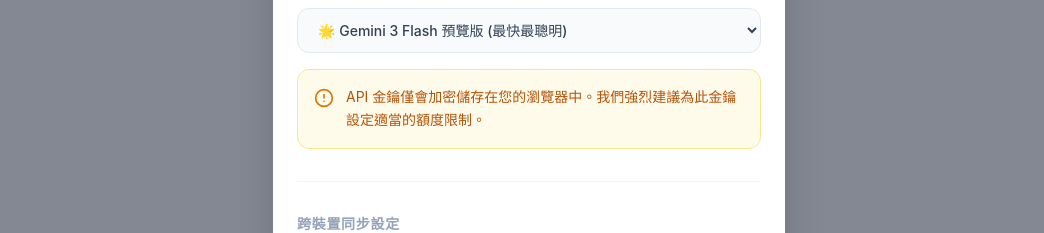
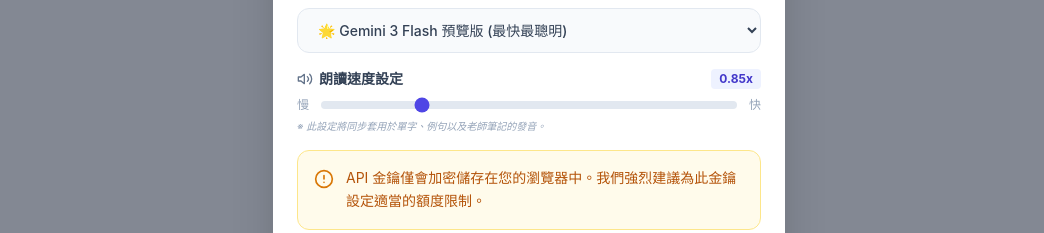
Before and after one commit to windstrace1000/windstrace-vocabulary, a React (Vite) app: page / in a window 1280 px wide. Both pictures are taken after a click on the button "系統設定 (API Key)". Shown: the part 287-520 px from the top of the page, without its empty margins (111-1155 px from the left). Built offline with nearby package versions, Linux system fonts and the light colour scheme; no server answers.

Commit message:
功能：在設定頁面中加入朗讀速度調整滑桿

```diff
--- a/src/components/FormattedTeacherNotes.jsx
+++ b/src/components/FormattedTeacherNotes.jsx
@@ -1,4 +1,5 @@
 import React from 'react';
+import { getSpeechRate } from '../utils/apiKey';
 
 /**
  * FormattedTeacherNotes - 專門用來渲染老師講解內容的格式化組件
@@ -16,7 +17,7 @@ const FormattedTeacherNotes = ({ text }) => {
       window.speechSynthesis.cancel();
       const utterance = new SpeechSynthesisUtterance(word);
       utterance.lang = 'en-US';
-      utterance.rate = 0.9;
+      utterance.rate = parseFloat(getSpeechRate());
       window.speechSynthesis.speak(utterance);
     }
   };
--- a/src/components/SettingsModal.jsx
+++ b/src/components/SettingsModal.jsx
@@ -3,14 +3,15 @@
 // ==========================================
 
 import { useState } from 'react';
-import { X, Key, ShieldCheck, AlertCircle, Cpu, Book, Newspaper, Plus, Trash2, Smartphone, Copy, Check, RotateCw } from 'lucide-react';
-import { getGeminiApiKey, setGeminiApiKey, getGeminiModel, setGeminiModel } from '../utils/apiKey';
+import { X, Key, ShieldCheck, AlertCircle, Cpu, Book, Newspaper, Plus, Trash2, Smartphone, Copy, Check, RotateCw, Volume2 } from 'lucide-react';
+import { getGeminiApiKey, setGeminiApiKey, getGeminiModel, setGeminiModel, getSpeechRate, setSpeechRate } from '../utils/apiKey';
 import { getCategorySettings, saveCategorySettings } from '../utils/categories';
 import { getUserId, setUserId } from '../utils/userId';
 
 export default function SettingsModal({ isOpen, onClose }) {
   const [apiKeyInput, setApiKeyInput] = useState(getGeminiApiKey());
   const [modelInput, setModelInput] = useState(getGeminiModel());
+  const [speechRateInput, setSpeechRateInput] = useState(getSpeechRate());
   const [categories, setCategories] = useState(getCategorySettings());
 
   const currentUserId = getUserId();
@@ -28,6 +29,7 @@ export default function SettingsModal({ isOpen, onClose }) {
   const handleSave = () => {
     setGeminiApiKey(apiKeyInput);
     setGeminiModel(modelInput);
+    setSpeechRate(speechRateInput);
     saveCategorySettings(categories);
 
     const idChanged = userIdInput.trim() !== currentUserId && userIdInput.trim() !== '';
@@ -151,6 +153,29 @@ export default function SettingsModal({ isOpen, onClose }) {
                 <option value="gemini-2.5-flash">Gemini 2.5 Flash 穩定版</option>
                 <option value="gemini-2.5-flash-lite">Gemini 2.5 Flash Lite (輕量版)</option>
               </select>
+            </div>
+
+            <div>
+              <label className="flex items-center justify-between text-sm font-semibold text-slate-700 mb-2">
+                <span className="flex items-center gap-1.5">
+                  <Volume2 className="w-4 h-4 text-slate-500" /> 朗讀速度設定
+                </span>
+                <span className="bg-indigo-50 text-indigo-700 px-2 py-0.5 rounded text-xs font-bold">{speechRateInput}x</span>
+              </label>
+              <div className="flex items-center gap-3">
+                <span className="text-xs text-slate-400">慢</span>
+                <input
+                  type="range"
+                  min="0.5"
+                  max="2.0"
+                  step="0.05"
+                  value={speechRateInput}
+                  onChange={(e) => setSpeechRateInput(e.target.value)}
+                  className="flex-1 h-2 bg-slate-200 rounded-lg appearance-none cursor-pointer accent-indigo-600"
+                />
+                <span className="text-xs text-slate-400">快</span>
+              </div>
+              <p className="text-[10px] text-slate-400 mt-1.5 italic">※ 此設定將同步套用於單字、例句以及老師筆記的發音。</p>
             </div>
 
             <div className="bg-amber-50 border border-amber-200 rounded-xl p-4 flex gap-3 text-sm text-amber-800">
--- a/src/utils/apiKey.js
+++ b/src/utils/apiKey.js
@@ -32,3 +32,15 @@ export const getGeminiModel = () => {
 export const setGeminiModel = (modelName) => {
   localStorage.setItem(API_MODEL_STORAGE, modelName);
 };
+
+// --- 語音朗讀速度設定 ---
+const SPEECH_RATE_STORAGE = 'vocabulary_master_speech_rate';
+const DEFAULT_SPEECH_RATE = '0.85';
+
+export const getSpeechRate = () => {
+  return localStorage.getItem(SPEECH_RATE_STORAGE) || DEFAULT_SPEECH_RATE;
+};
+
+export const setSpeechRate = (rate) => {
+  localStorage.setItem(SPEECH_RATE_STORAGE, rate.toString());
+};
--- a/src/utils/audio.js
+++ b/src/utils/audio.js
@@ -1,6 +1,8 @@
 // ==========================================
 // TTS 語音播放工具
 // ==========================================
+
+import { getSpeechRate } from './apiKey';
 
 /**
  * 取得高品質的英文語音
@@ -29,6 +31,8 @@ const getBestVoice = () => {
 export const playAudio = async (text) => {
   if (!text) return;
 
+  const currentRate = parseFloat(getSpeechRate());
+
   // 1. 嘗試尋找本地高品質 (Natural/Google) 語音
   const bestVoice = getBestVoice();
 
@@ -37,7 +41,7 @@ export const playAudio = async (text) => {
     const utterance = new SpeechSynthesisUtterance(text);
     utterance.voice = bestVoice;
     utterance.lang = bestVoice.lang;
-    utterance.rate = 0.85;
+    utterance.rate = currentRate;
     utterance.pitch = 1.0;
     window.speechSynthesis.speak(utterance);
     return;
@@ -48,6 +52,9 @@ export const playAudio = async (text) => {
   try {
     const audioUrl = `https://translate.google.com/translate_tts?ie=UTF-8&q=${encodeURIComponent(text)}&tl=en&client=tw-ob`;
     const audio = new Audio(audioUrl);
+
+    // HTML5 Audio 本身也支援 playbackRate
+    audio.playbackRate = currentRate;
     await audio.play();
   } catch (error) {
     // 3. 最後的墊底方案：使用本地普通語音
@@ -55,7 +62,7 @@ export const playAudio = async (text) => {
       window.speechSynthesis.cancel();
       const utterance = new SpeechSynthesisUtterance(text);
       utterance.lang = 'en-US';
-      utterance.rate = 0.9;
+      utterance.rate = currentRate;
       window.speechSynthesis.speak(utterance);
     }
   }
```
